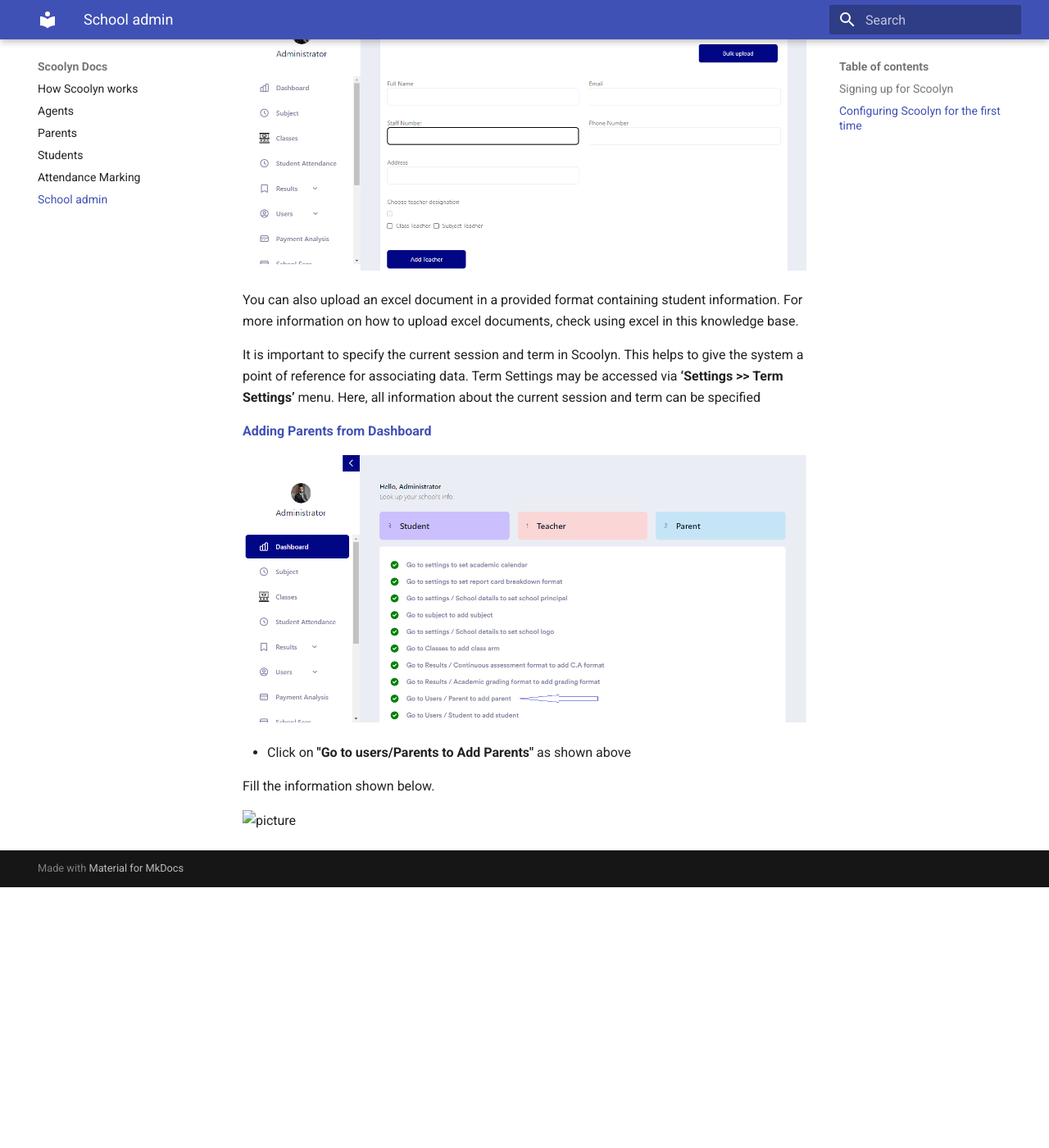
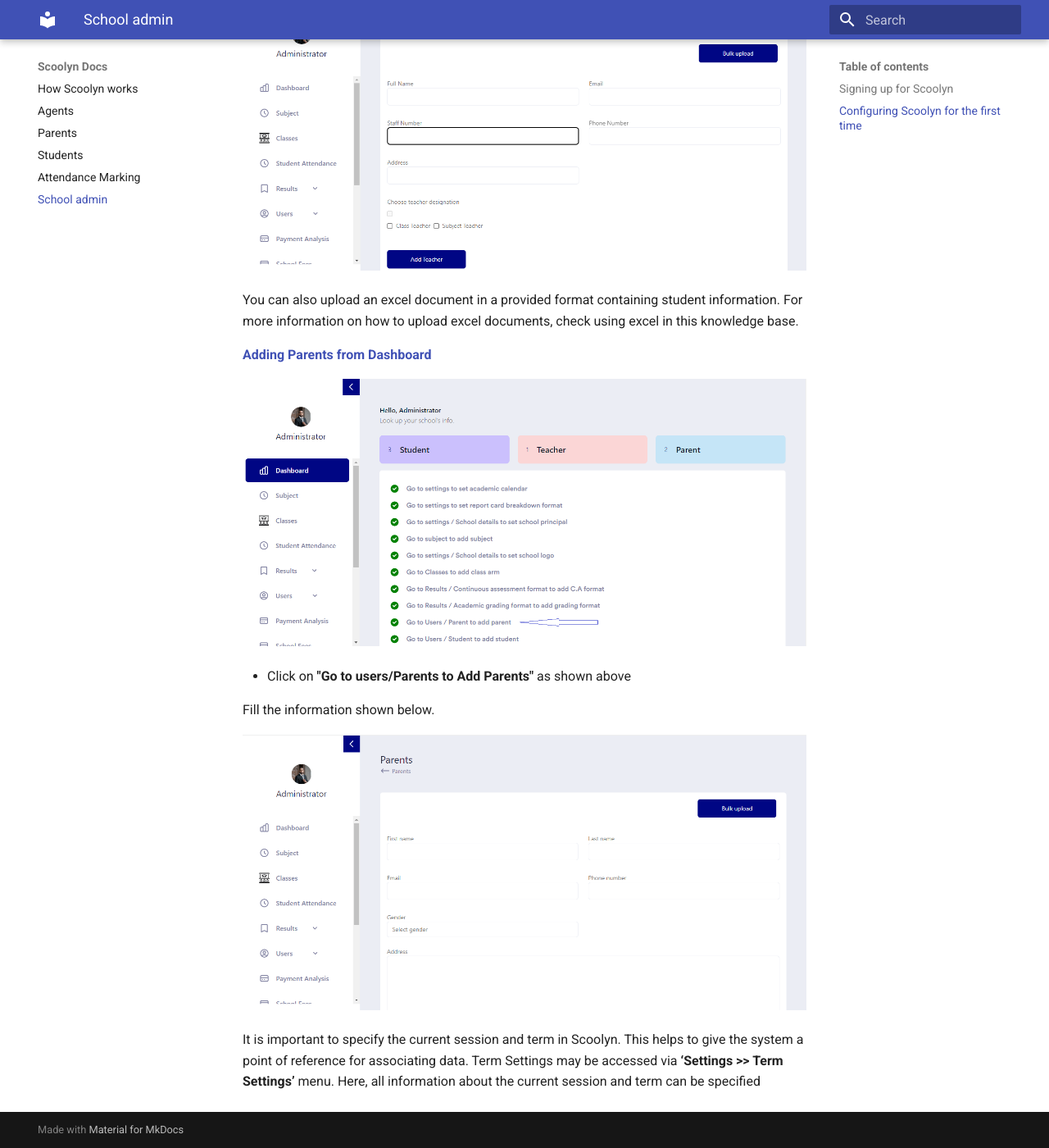
Before and after one commit to digikraaft/docs.scoolyn.com, an MkDocs documentation site: the page built from docs/school-admin.md, in a window 1280 px wide and 1400 px high, scrolled down 5052 px. Shown: the whole window at 82% size. Built offline with MkDocs 1.6.1 and Material for MkDocs 9.7.7, drawn with Linux system fonts in a browser that asks for light colours; before the commit the page ends 6134 px from its top, so only the background shows below that; part of the change alters nothing that is shown.

```diff
--- a/docs/school-admin.md
+++ b/docs/school-admin.md
@@ -81,9 +81,6 @@ Fill in required information as shown below.
 
 You can also upload an excel document in a provided format containing student information. For more information on how to upload excel documents, check using excel in this knowledge base.
 
-It is important to specify the current session and term in Scoolyn. This helps to give the system a point of reference for associating data.
-Term Settings may be accessed via  **‘Settings >> Term Settings’** menu. Here, all information about the current session and term can be specified
-
 <a name="AddingParentsfromDashboard"> **Adding Parents from Dashboard** </a>
 
 ![picture](https://github.com/digikraaft/docs.scoolyn.com/blob/emma/add%20parent%20arrow.png)
@@ -92,4 +89,7 @@ Term Settings may be accessed via  **‘Settings >> Term Settings’** menu. Her
 
 Fill the information shown below.
 
-![picture]()
+![picture](https://github.com/digikraaft/docs.scoolyn.com/blob/emma/add%20parent%20details.png)
+
+It is important to specify the current session and term in Scoolyn. This helps to give the system a point of reference for associating data.
+Term Settings may be accessed via  **‘Settings >> Term Settings’** menu. Here, all information about the current session and term can be specified
```
